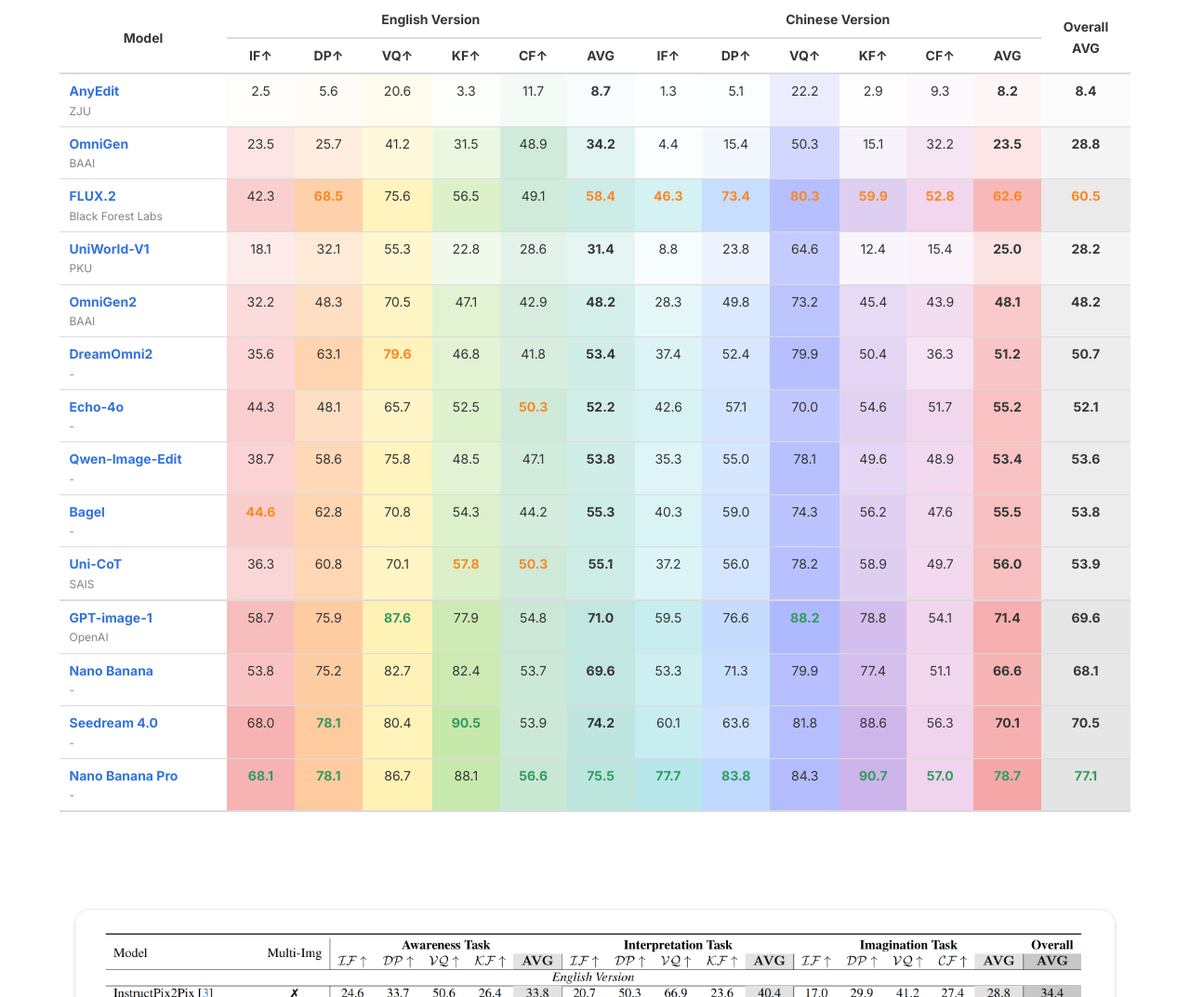
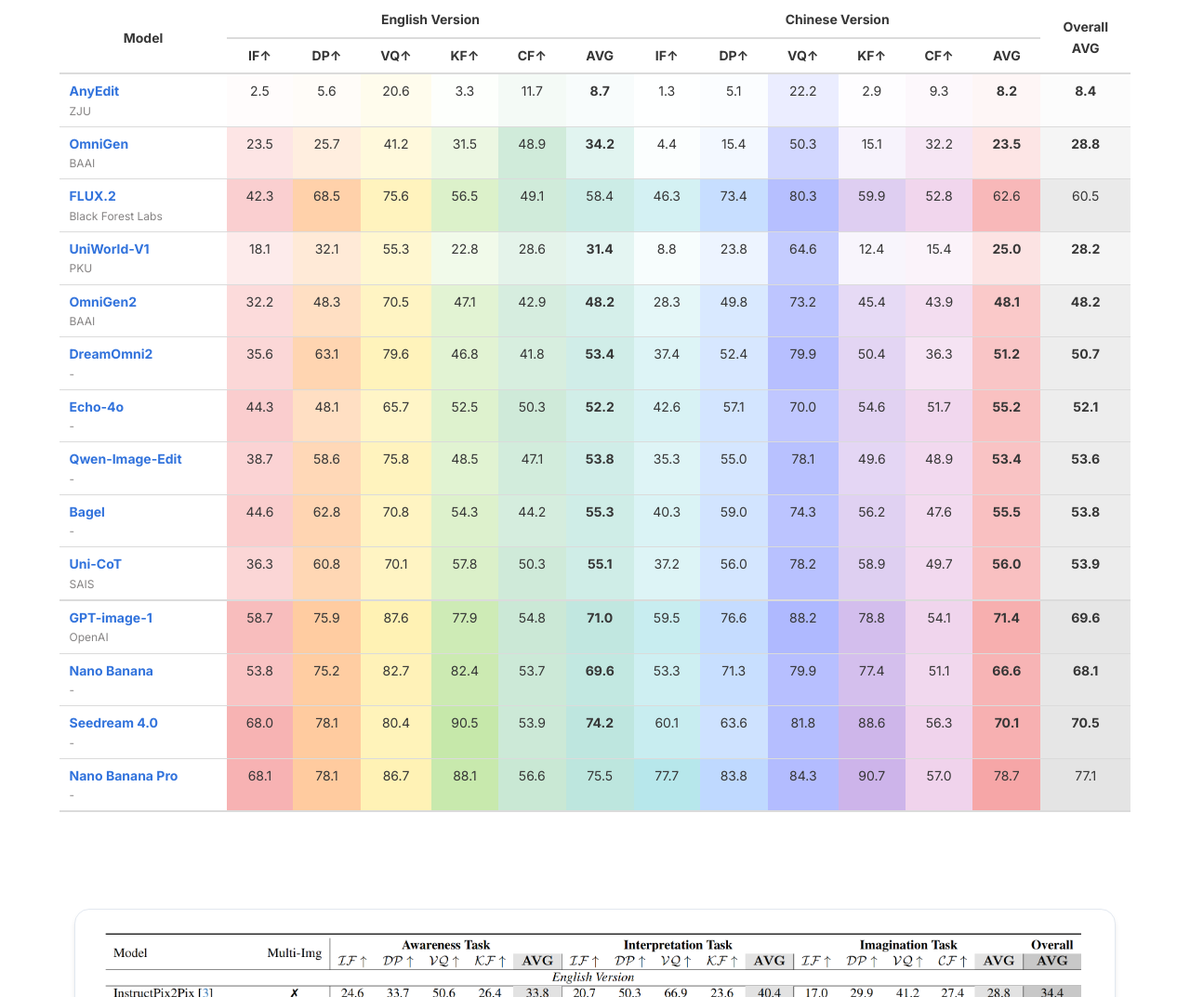
Before and after one commit to Qnancy/Qnancy.github.io, a plain HTML site: page wiseedit_project_page/index.html in a window 1280 px wide. Shown: the part 1625-2698 px from the top of the page at 93% size. Drawn offline with nearby package versions, Linux system fonts and the light colour scheme; grey boxes are pictures that could not be loaded; some icons are missing.

Commit message:
Update index.html

```diff
--- a/wiseedit_project_page/index.html
+++ b/wiseedit_project_page/index.html
@@ -377,18 +377,18 @@
                 <tr>
                   <td style="text-align: left;"><b><a href="#" class="ext-link">FLUX.2</a></b><p style="font-size: 12px; color: #858383;">Black Forest Labs</p></td>
                   <td style="background-color: rgba(244, 143, 144, 0.423);">42.3</td>
-                  <td style="background-color: rgba(255, 189, 132, 0.685); color: #F88825; font-weight: bold;">68.5</td>
+                  <td style="background-color: rgba(255, 189, 132, 0.685); ">68.5</td>
                   <td style="background-color: rgba(255, 240, 170, 0.756);">75.6</td>
                   <td style="background-color: rgba(193, 230, 162, 0.565);">56.5</td>
                   <td style="background-color: rgba(160, 214, 180, 0.491);">49.1</td>
-                  <td style="background-color: rgba(168, 222, 212, 0.584); color: #F88825; font-weight: bold;">58.4</td>
-                  <td style="background-color: rgba(163, 225, 230, 0.463); color: #F88825; font-weight: bold;">46.3</td>
-                  <td style="background-color: rgba(179, 210, 255, 0.734); color: #F88825; font-weight: bold;">73.4</td>
-                  <td style="background-color: rgba(165, 176, 255, 0.803); color: #F88825; font-weight: bold;">80.3</td>
-                  <td style="background-color: rgba(200, 173, 232, 0.599); color: #F88825; font-weight: bold;">59.9</td>
-                  <td style="background-color: rgba(228, 178, 222, 0.528); color: #F88825; font-weight: bold;">52.8</td>
-                  <td style="background-color: rgba(244, 143, 144, 0.626); color: #F88825; font-weight: bold;">62.6</td>
-                  <td style="background-color: rgba(220, 220, 220, 0.605); color: #F88825; font-weight: bold;">60.5</td>
+                  <td style="background-color: rgba(168, 222, 212, 0.584); ">58.4</td>
+                  <td style="background-color: rgba(163, 225, 230, 0.463); ">46.3</td>
+                  <td style="background-color: rgba(179, 210, 255, 0.734); ">73.4</td>
+                  <td style="background-color: rgba(165, 176, 255, 0.803); ">80.3</td>
+                  <td style="background-color: rgba(200, 173, 232, 0.599); ">59.9</td>
+                  <td style="background-color: rgba(228, 178, 222, 0.528); ">52.8</td>
+                  <td style="background-color: rgba(244, 143, 144, 0.626); ">62.6</td>
+                  <td style="background-color: rgba(220, 220, 220, 0.605); ">60.5</td>
                 </tr>
 
                 <tr>
@@ -429,7 +429,7 @@
                   <td style="text-align: left;"><b><a href="#" class="ext-link">DreamOmni2</a></b><p style="font-size: 12px; color: #858383;">-</p></td>
                   <td style="background-color: rgba(244, 143, 144, 0.356);">35.6</td>
                   <td style="background-color: rgba(255, 189, 132, 0.631);">63.1</td>
-                  <td style="background-color: rgba(255, 240, 170, 0.796); color: #F88825; font-weight: bold;">79.6</td>
+                  <td style="background-color: rgba(255, 240, 170, 0.796); ">79.6</td>
                   <td style="background-color: rgba(193, 230, 162, 0.468);">46.8</td>
                   <td style="background-color: rgba(160, 214, 180, 0.418);">41.8</td>
                   <td style="background-color: rgba(168, 222, 212, 0.534); font-weight: bold;">53.4</td>
@@ -448,7 +448,7 @@
                   <td style="background-color: rgba(255, 189, 132, 0.481);">48.1</td>
                   <td style="background-color: rgba(255, 240, 170, 0.657);">65.7</td>
                   <td style="background-color: rgba(193, 230, 162, 0.525);">52.5</td>
-                  <td style="background-color: rgba(160, 214, 180, 0.503); color: #F88825; font-weight: bold;">50.3</td>
+                  <td style="background-color: rgba(160, 214, 180, 0.503); ">50.3</td>
                   <td style="background-color: rgba(168, 222, 212, 0.522); font-weight: bold;">52.2</td>
                   <td style="background-color: rgba(163, 225, 230, 0.426);">42.6</td>
                   <td style="background-color: rgba(179, 210, 255, 0.571);">57.1</td>
@@ -478,7 +478,7 @@
 
                 <tr>
                   <td style="text-align: left;"><b><a href="#" class="ext-link">Bagel</a></b><p style="font-size: 12px; color: #858383;">-</p></td>
-                  <td style="background-color: rgba(244, 143, 144, 0.446); color: #F88825; font-weight: bold;">44.6</td>
+                  <td style="background-color: rgba(244, 143, 144, 0.446); ">44.6</td>
                   <td style="background-color: rgba(255, 189, 132, 0.628);">62.8</td>
                   <td style="background-color: rgba(255, 240, 170, 0.708);">70.8</td>
                   <td style="background-color: rgba(193, 230, 162, 0.543);">54.3</td>
@@ -498,8 +498,8 @@
                   <td style="background-color: rgba(244, 143, 144, 0.363);">36.3</td>
                   <td style="background-color: rgba(255, 189, 132, 0.608);">60.8</td>
                   <td style="background-color: rgba(255, 240, 170, 0.701);">70.1</td>
-                  <td style="background-color: rgba(193, 230, 162, 0.578); color: #F88825; font-weight: bold;">57.8</td>
-                  <td style="background-color: rgba(160, 214, 180, 0.503); color: #F88825; font-weight: bold;">50.3</td>
+                  <td style="background-color: rgba(193, 230, 162, 0.578); ">57.8</td>
+                  <td style="background-color: rgba(160, 214, 180, 0.503); ">50.3</td>
                   <td style="background-color: rgba(168, 222, 212, 0.551); font-weight: bold;">55.1</td>
                   <td style="background-color: rgba(163, 225, 230, 0.372);">37.2</td>
                   <td style="background-color: rgba(179, 210, 255, 0.560);">56.0</td>
@@ -514,13 +514,13 @@
                   <td style="text-align: left;"><b><a href="#" class="ext-link">GPT-image-1</a></b><p style="font-size: 12px; color: #858383;">OpenAI</p></td>
                   <td style="background-color: rgba(244, 143, 144, 0.587);">58.7</td>
                   <td style="background-color: rgba(255, 189, 132, 0.759);">75.9</td>
-                  <td style="background-color: rgba(255, 240, 170, 0.876); color: #319B62; font-weight: bold;">87.6</td>
+                  <td style="background-color: rgba(255, 240, 170, 0.876); ">87.6</td>
                   <td style="background-color: rgba(193, 230, 162, 0.779);">77.9</td>
                   <td style="background-color: rgba(160, 214, 180, 0.548);">54.8</td>
                   <td style="background-color: rgba(168, 222, 212, 0.710); font-weight: bold;">71.0</td>
                   <td style="background-color: rgba(163, 225, 230, 0.595);">59.5</td>
                   <td style="background-color: rgba(179, 210, 255, 0.766);">76.6</td>
-                  <td style="background-color: rgba(165, 176, 255, 0.882); color: #319B62; font-weight: bold;">88.2</td>
+                  <td style="background-color: rgba(165, 176, 255, 0.882); ">88.2</td>
                   <td style="background-color: rgba(200, 173, 232, 0.788);">78.8</td>
                   <td style="background-color: rgba(228, 178, 222, 0.541);">54.1</td>
                   <td style="background-color: rgba(244, 143, 144, 0.714); font-weight: bold;">71.4</td>
@@ -547,9 +547,9 @@
                 <tr>
                   <td style="text-align: left;"><b><a href="#" class="ext-link">Seedream 4.0</a></b><p style="font-size: 12px; color: #858383;">-</p></td>
                   <td style="background-color: rgba(244, 143, 144, 0.680);">68.0</td>
-                  <td style="background-color: rgba(255, 189, 132, 0.781); color: #319B62; font-weight: bold;">78.1</td>
+                  <td style="background-color: rgba(255, 189, 132, 0.781); ">78.1</td>
                   <td style="background-color: rgba(255, 240, 170, 0.804);">80.4</td>
-                  <td style="background-color: rgba(193, 230, 162, 0.905); color: #319B62; font-weight: bold;">90.5</td>
+                  <td style="background-color: rgba(193, 230, 162, 0.905); ">90.5</td>
                   <td style="background-color: rgba(160, 214, 180, 0.539);">53.9</td>
                   <td style="background-color: rgba(168, 222, 212, 0.742); font-weight: bold;">74.2</td>
                   <td style="background-color: rgba(163, 225, 230, 0.601);">60.1</td>
@@ -563,19 +563,19 @@
 
                 <tr style="border-bottom: 2px solid #dbdbdb;">
                   <td style="text-align: left;"><b><a href="#" class="ext-link">Nano Banana Pro</a></b><p style="font-size: 12px; color: #858383;">-</p></td>
-                  <td style="background-color: rgba(244, 143, 144, 0.681); color: #319B62; font-weight: bold;">68.1</td>
-                  <td style="background-color: rgba(255, 189, 132, 0.781); color: #319B62; font-weight: bold;">78.1</td>
+                  <td style="background-color: rgba(244, 143, 144, 0.681); ">68.1</td>
+                  <td style="background-color: rgba(255, 189, 132, 0.781); ">78.1</td>
                   <td style="background-color: rgba(255, 240, 170, 0.867);">86.7</td>
                   <td style="background-color: rgba(193, 230, 162, 0.881);">88.1</td>
-                  <td style="background-color: rgba(160, 214, 180, 0.566); color: #319B62; font-weight: bold;">56.6</td>
-                  <td style="background-color: rgba(168, 222, 212, 0.755); color: #319B62; font-weight: bold;">75.5</td>
-                  <td style="background-color: rgba(163, 225, 230, 0.777); color: #319B62; font-weight: bold;">77.7</td>
-                  <td style="background-color: rgba(179, 210, 255, 0.838); color: #319B62; font-weight: bold;">83.8</td>
+                  <td style="background-color: rgba(160, 214, 180, 0.566); ">56.6</td>
+                  <td style="background-color: rgba(168, 222, 212, 0.755); ">75.5</td>
+                  <td style="background-color: rgba(163, 225, 230, 0.777); ">77.7</td>
+                  <td style="background-color: rgba(179, 210, 255, 0.838); ">83.8</td>
                   <td style="background-color: rgba(165, 176, 255, 0.843);">84.3</td>
-                  <td style="background-color: rgba(200, 173, 232, 0.907); color: #319B62; font-weight: bold;">90.7</td>
-                  <td style="background-color: rgba(228, 178, 222, 0.570); color: #319B62; font-weight: bold;">57.0</td>
-                  <td style="background-color: rgba(244, 143, 144, 0.787); color: #319B62; font-weight: bold;">78.7</td>
-                  <td style="background-color: rgba(220, 220, 220, 0.771); color: #319B62; font-weight: bold;">77.1</td>
+                  <td style="background-color: rgba(200, 173, 232, 0.907); ">90.7</td>
+                  <td style="background-color: rgba(228, 178, 222, 0.570); ">57.0</td>
+                  <td style="background-color: rgba(244, 143, 144, 0.787); ">78.7</td>
+                  <td style="background-color: rgba(220, 220, 220, 0.771); ">77.1</td>
                 </tr>
 
               </tbody>
```
